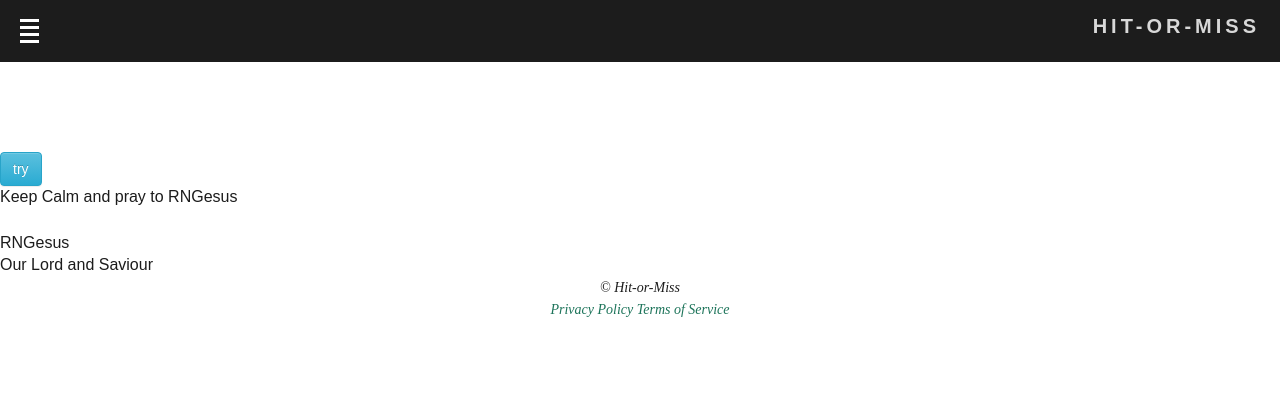
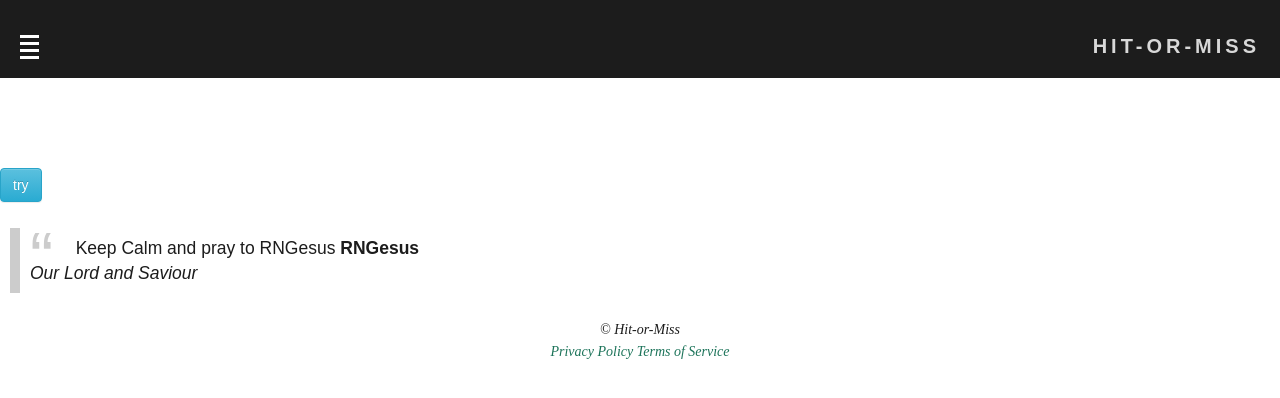
Before and after one commit to agentzhao/hit-or-miss, a plain HTML site: page index.html in a window 1280 px wide. Drawn offline with nearby package versions, Linux system fonts and the light colour scheme; a script that the page names is missing.

Commit message:
Update main.css

```diff
--- a/css/main.css
+++ b/css/main.css
@@ -9,26 +9,7 @@ body{
 	max-width: 1200px; margin: 0 auto; position: relative;
 }
 
-html, body, div, span, applet, object, iframe,
-h1, h2, h3, h4, h5, h6, p, blockquote, pre,
-a, abbr, acronym, address, big, cite, code,
-del, dfn, em, img, ins, kbd, q, s, samp,
-small, strike, strong, sub, sup, tt, var,
-b, u, i, center,
-dl, dt, dd, ol, ul, li,
-fieldset, form, label, legend,
-table, caption, tbody, tfoot, thead, tr, th, td,
-article, aside, canvas, details, figcaption, figure,
-footer, header, hgroup, menu, nav, section, summary,
-time, mark, audio, video {
-    margin: 0;
-    padding: 0;
-    border: 0;
-    outline: 0;
-    font-size: 100%;
-    font: inherit;
-    vertical-align: baseline;
-}
+
 /* HTML5 display-role reset for older browsers */
 article, aside, details, figcaption, figure,
 footer, header, hgroup, menu, nav, section {
@@ -40,13 +21,25 @@ body {
 ol, ul {
     list-style: none;
 }
-blockquote, q {
-    quotes: none;
+
+blockquote {
+	backgorund: #f9f9f9;
+	border-left: 10px solid #ccc;
+	margin: 1.5em 10px;
+	padding: 0.5em 10px;
+	quotes: "\201C""\201D""\2018""\2019";
 }
-blockquote:before, blockquote:after,
-q:before, q:after {
-    content: '';
-    content: none;
+
+blockquote:before {
+	color: #ccc;
+	content: open-quote;
+	font-size: 4em;
+	line-height: 0.1em;
+	margin-right: 0.25em;
+	vertical-align: -0.4em;
+}
+blockquote p {
+	display: inline;
 }
 
 ins {
@@ -67,7 +60,7 @@ body {
     color: #1c1c1c;
 }
 
-p,
+
 ul {
     margin: 0 0 1.5em;
 }
```
